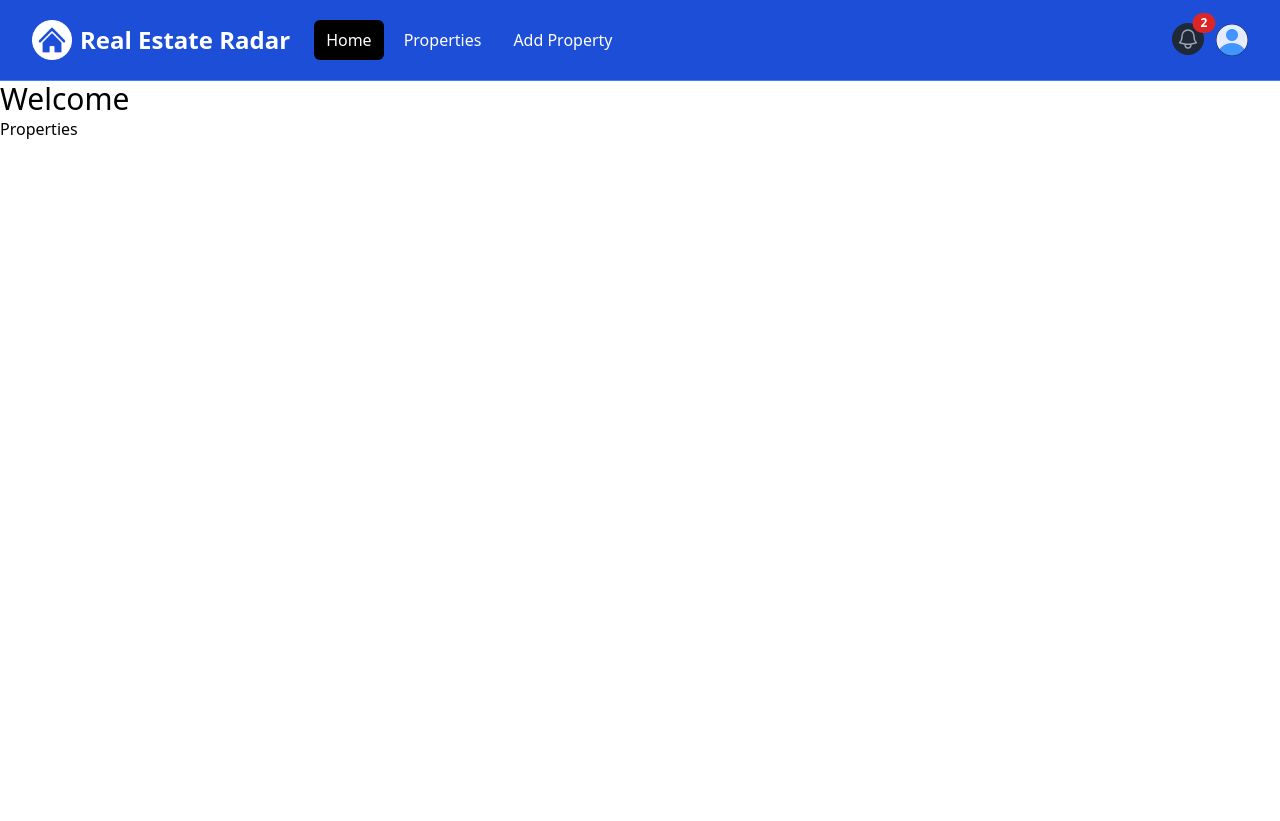
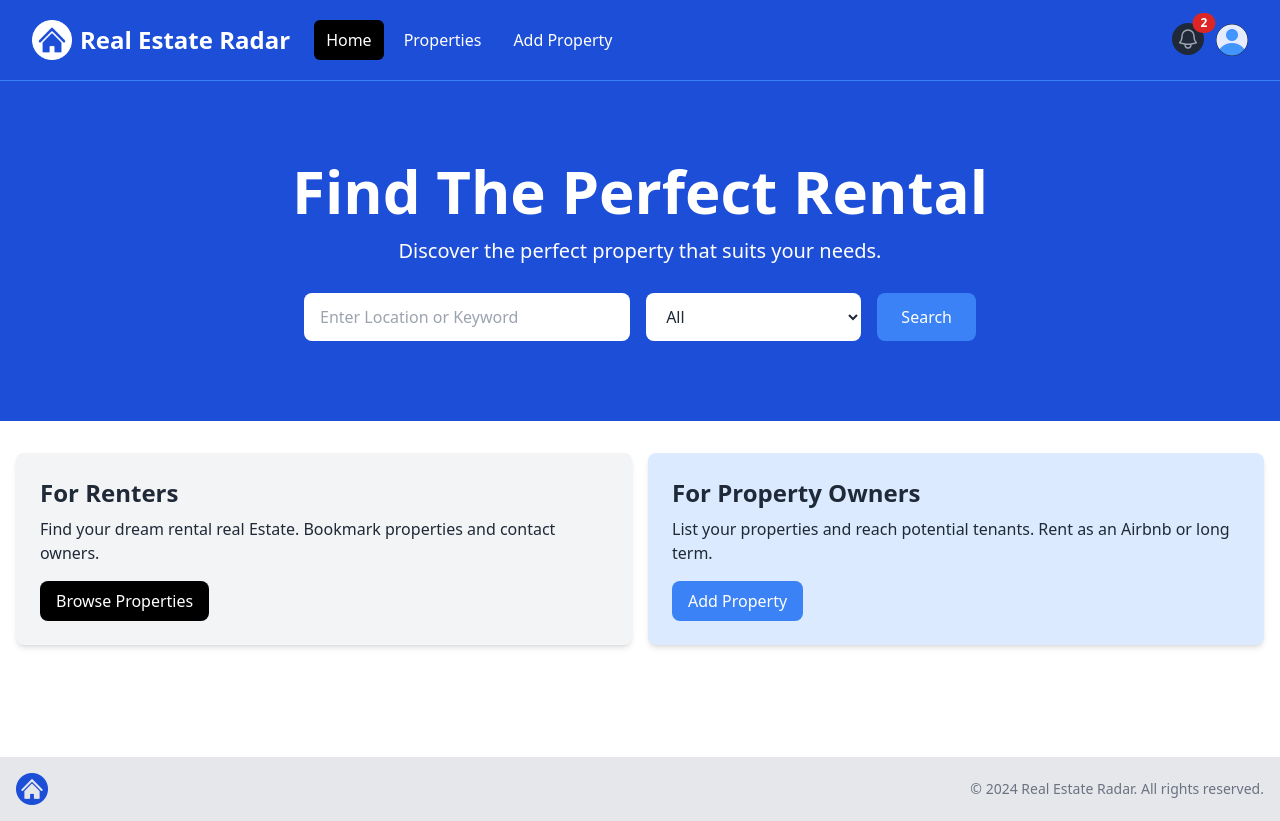
Before and after one commit to Ignazio-00/RealEstateRadar, a Next.js app: page / in a window 1280 px wide. Before the commit the page ends 800 px from the top, so only its background shows below. Built offline with nearby package versions, Linux system fonts and the light colour scheme.

Commit message:
Component layout integrated

```diff
--- a/app/page.jsx
+++ b/app/page.jsx
@@ -1,11 +1,14 @@
-import Link from 'next/link'
+import Footer from "../components/Footer";
+import Hero from "../components/Hero";
+import InfoBoxes from "../components/InfoBoxes";
 
 const HomePage = () => {
   return (
-    <div>
-      <h1 className="text-3xl">Welcome</h1>
-      <Link href="/properties">Properties</Link>
-    </div>
+    <>
+      <Hero />
+      <InfoBoxes />
+      <Footer />
+    </>
   )
 }
 
```
